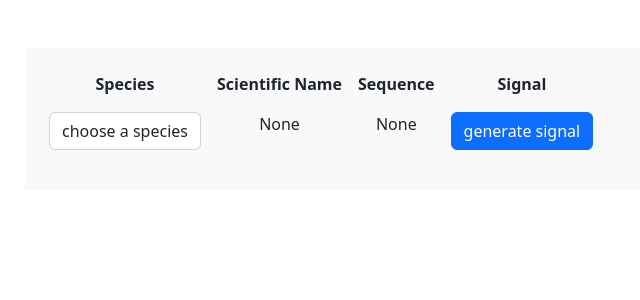
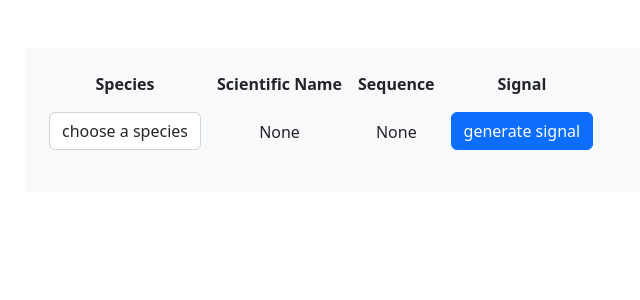
Before and after one commit to JohnChristianCastillo/CompBio-Nanopore, a Flask app: page / in a window 1280 px wide. Shown: the part 72-372 px from the top of the page, without its empty margins (45-685 px from the left). Run offline with Flask 2, Linux system fonts and the light colour scheme.

Commit message:
added padding to scientific_name and sequence

```diff
--- a/src/templates/index.html
+++ b/src/templates/index.html
@@ -32,8 +32,8 @@
                                 <select class="form-control text-center w-auto" name="sort" id="chosen_species">
                                     <option value="" selected disabled hidden>choose a species</option>
                                 </select>
-                            <td id="scientific_name"> None </td>
-                            <td id="sequence"> None </td>
+                            <td class="p-3" id="scientific_name"> None </td>
+                            <td class="p-3" id="sequence"> None </td>
                             <td>
                                 <button type="button" class="btn btn-primary" id="generate_signal">generate signal</button>
                             </td>
```
